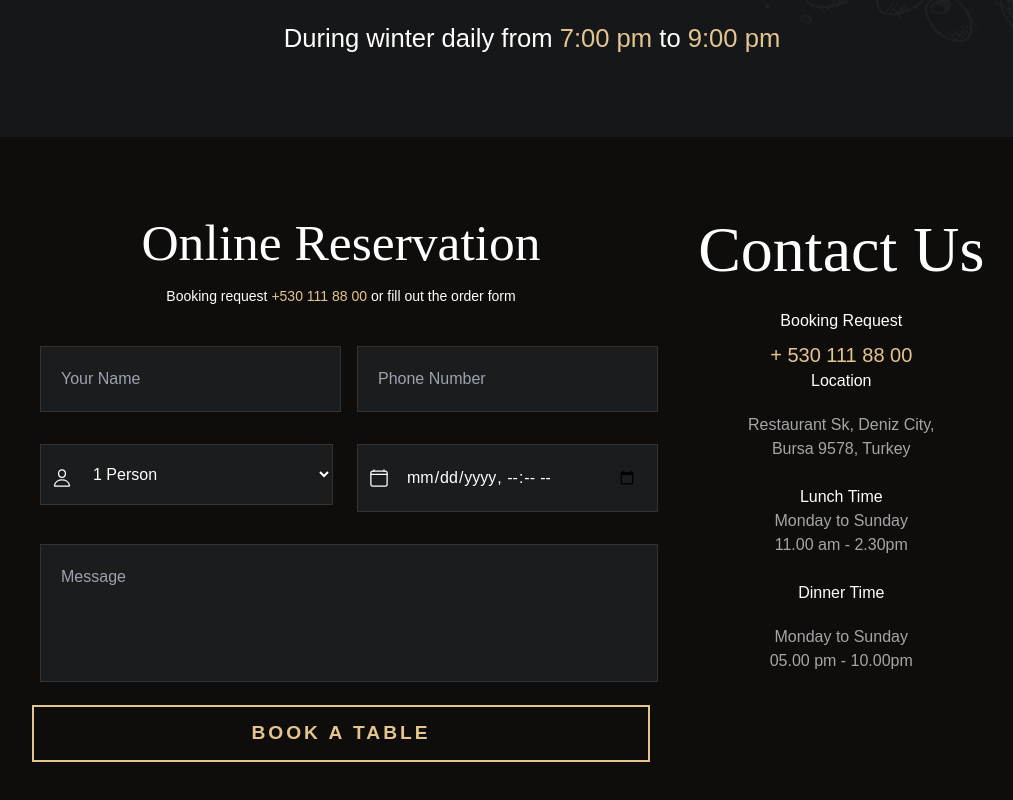
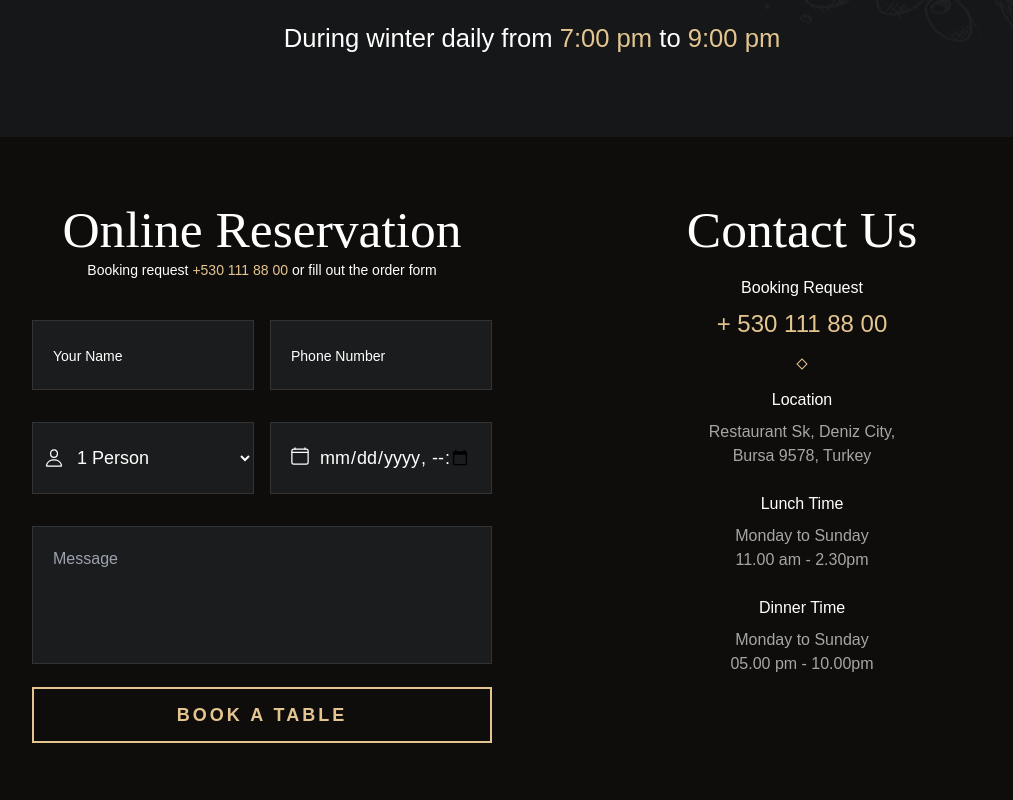
Before and after one commit to dania8shaghouri/restorantTailwindReact, a React (Create React App) app: page / in a window 1280 px wide. Shown: the part 1914-2714 px from the top of the page, without its empty margins (108-1121 px from the left). Built offline with nearby package versions, Linux system fonts and the light colour scheme.

Commit message:
complete reservation page and improve responsive layout

```diff
--- a/src/components/Home/ui/Button.js
+++ b/src/components/Home/ui/Button.js
@@ -5,7 +5,7 @@ export default function Button({ href, text, className = "" }) {
     <a
       href={href}
       className={`
-        inline-flex
+        inline-flex  text-center
         uppercase
         justify-center
         items-center
@@ -17,6 +17,8 @@ export default function Button({ href, text, className = "" }) {
         text-[length:var(--fontSize-label-2)]
         tracking-[var(--letterSpacing-5)]
         border-2 border-[var(--gold-crayola)]
+        text-xs sm:text-sm md:text-lg
+
 
         ${className}
       `}
--- a/src/components/Reservation/Inputs.js
+++ b/src/components/Reservation/Inputs.js
@@ -5,8 +5,12 @@ export default function Input({ icon: Icon, type = "text", placeholder }) {
     <div className={`relative ${isDateTime ? "group" : ""}`}>
       {Icon && (
         <Icon
-          className={` text-[var(--white)]
-            absolute left-5 top-10 text-xl transition-colors
+          className={`
+            absolute left-5 sm:left-5
+            top-9 sm:top-10
+            text-lg sm:text-xl
+            transition-colors
+            text-[var(--white)]
             ${
               isDateTime
                 ? " group-focus-within:text-[var(--white)] "
@@ -20,16 +24,19 @@ export default function Input({ icon: Icon, type = "text", placeholder }) {
         type={type}
         placeholder={placeholder}
         className={`
+          text-base
+          sm:text-lg
+          placeholder:text-sm
+           placeholder:text-[var(--white)]
           bg-[var(--eerie-black-2)] text-[var(--white)]
           border border-[var(--white-alpha-10)]
-          px-5 py-5 w-full
-          mx-2 my-4 outline-none
+          px-4 py-4 w-full
+          sm:px-5 sm:py-5
+          my-3 sm:my-4 outline-none
           focus:border-[var(--gold-crayola)]
-          ${isDateTime ? "pl-12 " : ""}
+          ${isDateTime ? "pl-11 sm:pl-12 " : ""}
         `}
       />
-
     </div>
-
   );
 }
--- a/src/pages/Reservation.js
+++ b/src/pages/Reservation.js
@@ -6,121 +6,11 @@ import Button from "../components/Home/ui/Button";
 
 export default function Reservation(isActive) {
   return (
-    //     <section
-    //       className="p-20
-    //      bg-[var(--eerie-black-1)]
-    //      grid grid-cols-1
-    //       md:grid-cols-[1fr_0.5fr]
-
-    //      "
-    //     >
-    //       <section
-    //         id="masa"
-    //         className="
-
-    //       bg-[var(--smoky-black-2)]
-    //      grid grid-cols-1 md:grid-cols-2 gap-[45px]
-    //      "
-    //       >
-    //         <div
-    //           className="mt-[-27px]
-    //         pt-[40px] px-[20px] pb-[30px]
-    //         "
-    //         >
-    //           <h1
-    //             className="text-center
-    //         text-[var(--white)]
-    //         text-[length:var(--fontSize-headline-1)]
-    //         leading-[var(--lineHeight-2)]
-    //         "
-    //           >
-    //             Online Reservation
-    //           </h1>
-    //           <p className="text-center text-sm text-[var(--white)] mb-6 mt-3">
-    //             Booking request{" "}
-    //             <a href="tel:+5301118800" className="text-[var(--gold-crayola)] ">
-    //               +530 111 88 00
-    //             </a>{" "}
-    //             or fill out the order form
-    //           </p>
-
-    //           <div className="grid grid-cols-1 md:grid-cols-2 gap-x-4">
-    //             {formFields.map((f, i) => (
-    //               <Inputs key={i} {...f} />
-    //             ))}
-
-    //             {selects.map((select, i) => (
-    //               <div key={i} className="relative ml-2 my-4">
-    //                 <select.icon className="absolute left-3 top-1/2 -translate-y-1/2 text-xl text-[var(--white)]" />
-    //                 <select className="w-full bg-[var(--eerie-black-2)] text-[var(--white)] border border-[var(--white-alpha-10)] px-12 py-5 focus:border-[var(--gold-crayola)]">
-    //                   {select.options.map((opt, idx) => (
-    //                     <option key={idx}>{opt}</option>
-    //                   ))}
-    //                 </select>
-    //               </div>
-    //             ))}
-
-    //             <Inputs
-    //               icon={datetimeInput.icon}
-    //               type="datetime-local"
-    //               placeholder="Select Date & Time"
-    //             />
-    //           </div>
-    //           <textarea
-    //             placeholder="Message"
-    //             rows={4}
-    //             className="
-    //     bg-[var(--eerie-black-2)]
-    //     text-[var(--white)]
-    //     border border-[var(--white-alpha-10)]
-    //     px-5 py-5 w-full
-    //     mx-2 my-4
-    //     outline-none
-    //     resize-none
-    //     focus:border-[var(--gold-crayola)]
-    //   "
-    //           ></textarea>
-    //           <Button
-    //             href="#"
-    //             text="Book a table"
-    //             className="w-full transition-colors
-    //     duration-1000
-    //     ease-out hover:bg-[var(--gold-crayola)]
-    // "
-    //           />
-    //         </div>
-
-    //         <div
-    //           className=" pt-[40px] px-[20px] pb-[30px]
-    //         text-center
-    //         text-white
-    //         "
-    //         >
-    //           <h1 className="text-white text-2xl ">Contact Us</h1>
-    //           <p>Booking Request</p>
-
-    //           <a href="tel:+5301118800">+ 530 111 88 00</a>
-
-    //           <div class="separator"></div>
-
-    //           <p>Location</p>
-
-    //           <address>Restaurant Sk, Deniz City, Bursa 9578, Turkey</address>
-
-    //           <p>Lunch Time</p>
-
-    //           <p>Monday to Sunday 11.00 am - 2.30pm</p>
-
-    //           <p>Dinner Time</p>
-
-    //           <p>Monday to Sunday 05.00 pm - 10.00pm</p>
-    //         </div>
-    //       </section>
-    //     </section>
-
     <section
       className="
-    p-20
+     px-4 py-10
+    sm:px-8
+    lg:p-20
     bg-[var(--eerie-black-1)]
     flex justify-center items-center
     min-h-screen
@@ -128,27 +18,30 @@ export default function Reservation(isActive) {
   "
     >
       <section
-        className=" py-[75px] px-[60px]
-      bg-[var(--smoky-black-2)]
-      grid grid-cols-1 lg:grid-cols-2 gap-[45px]
-      max-w-7xl w-full
-      shadow-lg
+        className="
+            py-10 px-4
+    sm:px-8
+    lg:py-[75px] lg:px-[60px]
+    bg-[var(--smoky-black-2)]
+    grid grid-cols-1 lg:grid-cols-2
+    gap-6 sm:gap-8 lg:gap-[80px]
+    max-w-7xl w-full
+    shadow-lg
 
     "
       >
-        <div
-          className="
-
-        min-w-max
-      "
-        >
+        <div className="">
           <h1
-            className="text-center
+            className="
+          text-center
           text-[var(--white)]
           text-[length:var(--fontSize-headline-2)]
           leading-[var(--lineHeight-2)]
           font-forum
           font-regular
+          text-2xl
+          sm:text-3xl
+          lg:text-[length:var(--fontSize-headline-2)]
         "
           >
             Online Reservation
@@ -167,9 +60,20 @@ export default function Reservation(isActive) {
             ))}
 
             {selects.map((select, i) => (
-              <div key={i} className="relative ml-2 my-4">
+              <div key={i} className="relative  my-4">
                 <select.icon className="absolute left-3 top-1/2 -translate-y-1/2 text-xl text-[var(--white)]" />
-                <select className="w-full bg-[var(--eerie-black-2)] text-[var(--white)] border border-[var(--white-alpha-10)] px-12 py-5 focus:border-[var(--gold-crayola)]">
+                <select
+                  className="w-full bg-[var(--eerie-black-2)] text-[var(--white)]
+                  border border-[var(--white-alpha-10)]
+                  focus:border-[var(--gold-crayola)]
+                  text-base
+                  sm:text-lg
+                  placeholder:text-sm
+                  px-8 py-5
+                  sm:px-10 sm:py-6 sm:-my-0
+                  my-3  outline-none
+                 "
+                >
                   {select.options.map((opt, idx) => (
                     <option key={idx}>{opt}</option>
                   ))}
@@ -191,7 +95,7 @@ export default function Reservation(isActive) {
           text-[var(--white)]
           border border-[var(--white-alpha-10)]
           px-5 py-5 w-full
-          mx-2 my-4
+           my-4
           outline-none
           resize-none
           focus:border-[var(--gold-crayola)]
@@ -208,19 +112,29 @@ export default function Reservation(isActive) {
         </div>
 
         <div
-          className="  pl-24
+          className="  pl-15
         text-center
         text-white
+        mt-10
+  lg:mt-0
       "
         >
           <h1
             className="
     text-center
     text-[var(--white)]
-    text-[length:var(--fontSize-headline-1)]
+
     leading-[var(--lineHeight-2)]
     font-forum
-    mb-5
+    mb-7
+
+          text-[length:var(--fontSize-headline-2)]
+
+          font-regular
+          text-2xl
+          sm:text-3xl
+          lg:text-[length:var(--fontSize-headline-2)]
+
 
   "
           >
@@ -231,14 +145,18 @@ export default function Reservation(isActive) {
 
           <a
             href="tel:+5301118800"
-            className="text-[var(--gold-crayola)] text-xl"
+            className="text-[var(--gold-crayola)] text-2xl"
           >
             + 530 111 88 00
           </a>
 
-          <div class="separator"></div>
+          <div
+            className="w-2 h-2 border border-[var(--gold-crayola)] rotate-45
+            my-5 mx-auto
+"
+          ></div>
 
-          <p className="mb-5">Location</p>
+          <p className="mb-2">Location</p>
 
           <address
             className="
@@ -252,7 +170,7 @@ export default function Reservation(isActive) {
             <span className="block">Bursa 9578, Turkey</span>
           </address>
 
-          <p>Lunch Time</p>
+          <p className="mb-2">Lunch Time</p>
 
           <p
             className="
@@ -266,7 +184,7 @@ export default function Reservation(isActive) {
             <span className="block">11.00 am - 2.30pm</span>
           </p>
 
-          <p className="mb-5">Dinner Time</p>
+          <p className="mb-2">Dinner Time</p>
 
           <p
             className="    mb-6
```
